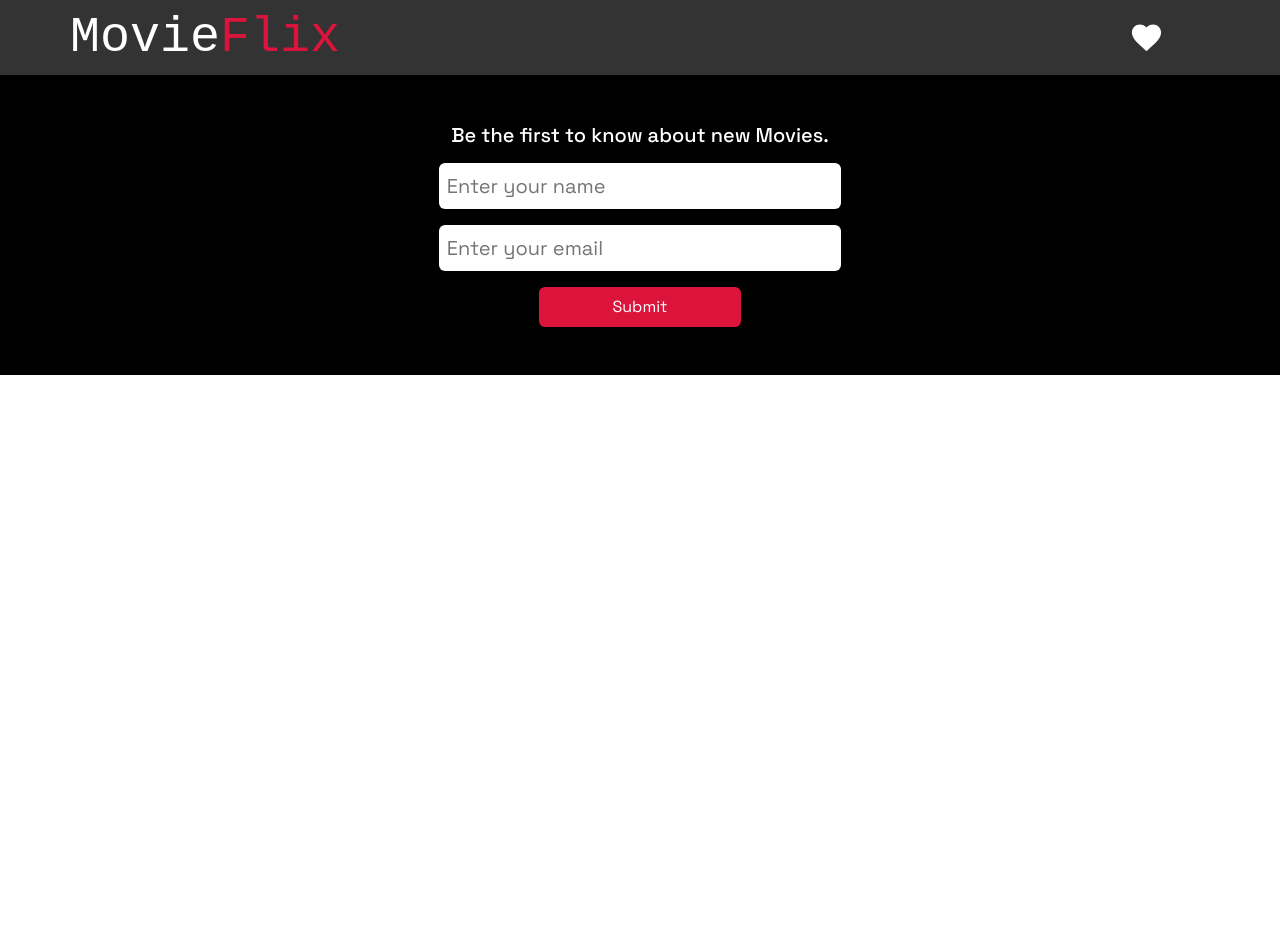
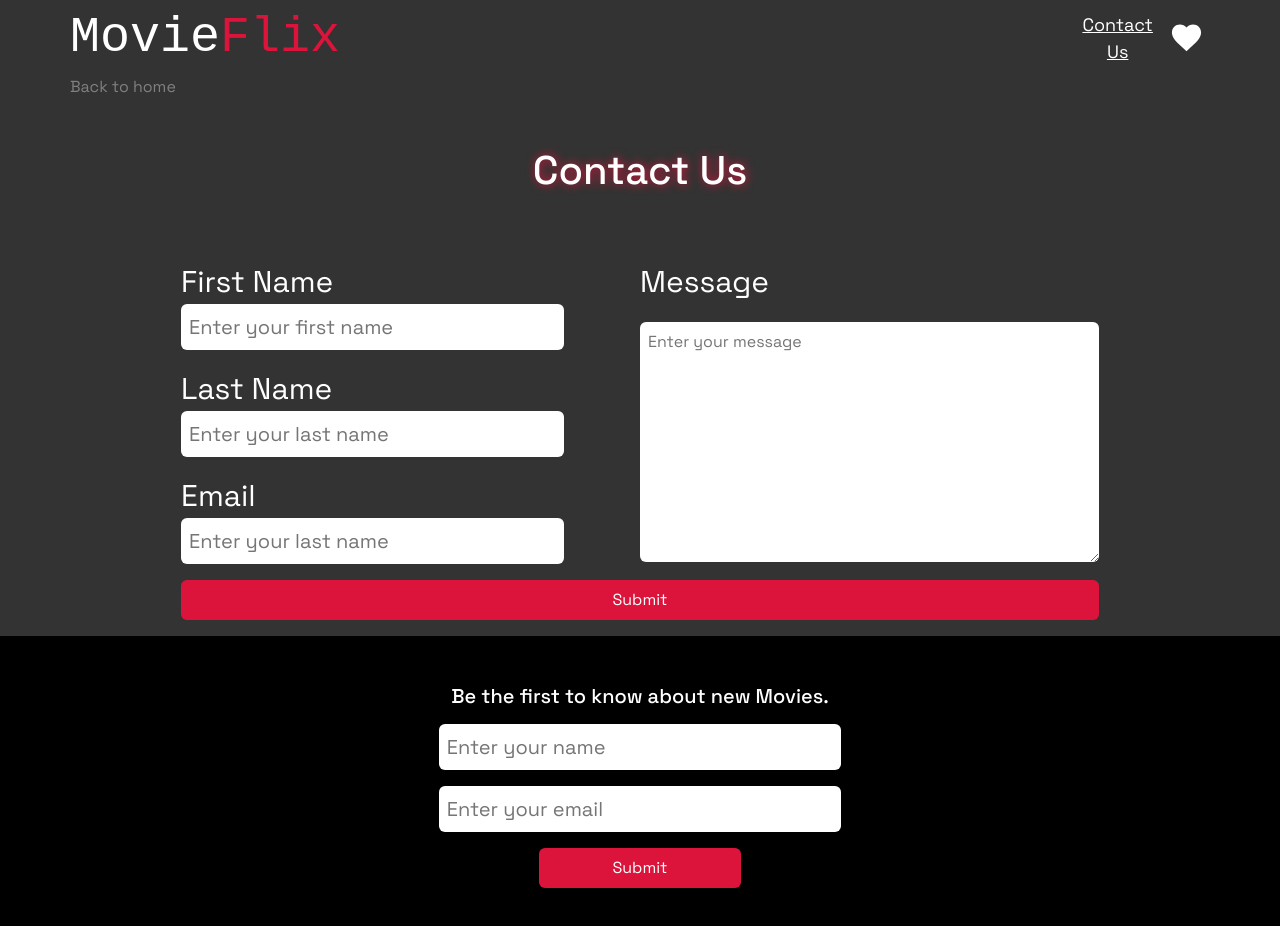
Before and after one commit to youssef-eissa/movieflix, a React (Create React App) app: page /contact in a window 1280 px wide. Shown: the top 926 px of the page. Before the commit the page ends 800 px from the top, so only its background shows below. Built offline with nearby package versions, Linux system fonts and the light colour scheme; no server answers; a web font is replaced by a local one.

Commit message:
add footer and contact page

```diff
--- a/src/App.tsx
+++ b/src/App.tsx
@@ -10,6 +10,7 @@ import FavouritesPage from './components/FavouritesPage';
 import TopRatedMovies from './components/TopRatedMovies';
 import UpcomingMovies from './components/UpcomingMovies';
 import Footer from './components/Footer';
+import Contact from './components/Contact';
 
 
 
@@ -35,6 +36,7 @@ function App() {
         />
         <Route path='/movie' element={<SingleMovie movie={TheMovie as singleMovie} />} />
         <Route path='/favourites' element={<FavouritesPage Favourites={Favourites as FavouritesArray} title='Favourites' />} />
+        <Route path='/contact' element={<Contact/>} />
       </Routes>
       <Footer/>
   </div>
--- /dev/null
+++ b/src/components/Contact.tsx
@@ -0,0 +1,95 @@
+import './contact.css'
+import * as yup from 'yup'
+import { useFormik } from 'formik'
+import { Link } from 'react-router-dom'
+function Contact() {
+    const schema = yup.object().shape({
+        firstname: yup.string().required('Please enter your first name'),
+        lastname: yup.string().required('Please enter your last name'),
+        email: yup.string().email().required('Please enter your email'),
+        message: yup.string().required('Please enter your message')
+    })
+    const {values,handleSubmit,handleBlur,handleChange,handleReset,errors,touched}=useFormik({
+        initialValues:{
+            firstname:'',
+            lastname:'',
+            email:'',
+            message:''
+        }, validationSchema: schema,
+        onSubmit: (values) => {
+            handleReset(values)
+        }
+    })
+return (
+    <div className='container contactPage'>
+        <div className='row'>
+            <div className='col-12 d-flex justify-content-center p-0 flex-wrap'>
+                <Link className='col-12 text-start' style={{textDecoration:'none',color:'gray'}} to='/'>Back to home</Link>
+                <h1 className='col-12 text-center title my-5'>Contact Us</h1>
+                <form onSubmit={handleSubmit} className='col-10 d-flex justify-content-between flex-wrap p-3'>
+                    <div className='col-5'>
+                        <div className='col-12 d-flex flex-column mb-3'>
+                        <label htmlFor='firstname' className='col-12'>First Name</label>
+                        <input
+                        className='col-12 rounded p-2'
+                        type='text'
+                        name='firstname'
+                        onChange={handleChange}
+                        onBlur={handleBlur}
+                        value={values.firstname}
+                        placeholder='Enter your first name'
+                        id='firstname'
+                    />
+                    {errors.firstname && touched.firstname ? <p style={{ color: 'red' }} className='col-6 text-start my-2'>{errors.firstname}</p> : null}
+                </div>
+                    <div className='col-12 d-flex flex-column mb-3'>
+                        <label htmlFor='lastname' className='col-12'>Last Name</label>
+                        <input
+                        type='text'
+                        name='lastname'
+                        onChange={handleChange}
+                        onBlur={handleBlur}
+                        value={values.lastname}
+                        placeholder='Enter your last name'
+                        id='lastname'
+                        className='col-12 rounded p-2'
+                        />
+                        {errors.lastname && touched.lastname ? <p style={{ color: 'red' }} className='col-6 text-start my-2'>{errors.lastname}</p> : null}
+                    </div>
+                    <div className='col-12 d-flex flex-column mb-3'>
+                        <label htmlFor='email' className='col-12'>Email</label>
+                        <input
+                        type='text'
+                        name='email'
+                        onChange={handleChange}
+                        onBlur={handleBlur}
+                        value={values.email}
+                        placeholder='Enter your last name'
+                        id='email'
+                        className='col-12 rounded p-2'
+                        />
+                        {errors.email && touched.email ? <p style={{ color: 'red' }} className='col-6 text-start my-2'>{errors.email}</p> : null}
+                </div>
+                    </div>
+                    <div className='col-6  d-flex flex-wrap '>
+                        <label htmlFor='message' className='col-12 d-flex align-self-start'>Message</label>
+                        <textarea
+                            name='message'
+                            onChange={handleChange}
+                            className='col-12 h-75 p-2 rounded'
+                            placeholder='Enter your message'
+                            id='message'
+                            onBlur={handleBlur}
+                            value={values.message}
+                        />
+                        {errors.message && touched.message ? <p style={{ color: 'red' }} className='col-12 text-start my-2'>{errors.message}</p> : null}
+                    </div>
+                    <input type='submit' className='col-12 p-2 rounded' value='Submit' />
+                </form>
+            </div>
+</div>
+    </div>
+)
+}
+
+export default Contact
--- a/src/components/NavBar.css
+++ b/src/components/NavBar.css
@@ -1,5 +1,3 @@
-
-
 .logo{
 font-family: 'Martian Mono', monospace !important;
     color: white;
@@ -8,3 +6,11 @@ font-family: 'Martian Mono', monospace !important;
 .logo span{
     color: crimson;
 }
+.ToContact{
+    color: white;
+    font-size: 18px;
+    transition: 0.3s;
+}
+.ToContact:hover{
+    color: crimson;
+}
--- a/src/components/NavBar.tsx
+++ b/src/components/NavBar.tsx
@@ -14,9 +14,10 @@ return (
         <div className='row'>
             <div className='col-12 d-flex justify-content-between p-0 '>
                 <div className='logo col-4'>Movie<span>Flix</span></div>
-                <div className='col-8 d-flex '>
-                    <div className='col-2 d-flex align-items-center justify-content-center ms-auto'>
-                        <Link reloadDocument to='/favourites'>
+                <div className='col-7 d-flex '>
+                    <div className='col-5 d-flex align-items-center justify-content-end ms-auto'>
+                        <Link className='col-4 text-center ToContact' to='/contact'>Contact Us</Link>
+                        <Link className='col-2 text-center' reloadDocument to='/favourites'>
                         <Badge badgeContent={favourites.length} color="primary">
                 <FavoriteIcon sx={{'&:hover':{color:'crimson'},color:'white',cursor:'pointer',transition:'0.3s'}} fontSize='large' color="action" />
                     </Badge></Link>
--- /dev/null
+++ b/src/components/contact.css
@@ -0,0 +1,13 @@
+label{
+    font-size: 30px;
+}
+.contactPage{
+    min-height: 500px;
+}
+textarea{
+    resize: none;
+    border: none;
+}
+textarea:focus{
+    outline: none;
+}
--- a/src/redux/MoviesAPI.ts
+++ b/src/redux/MoviesAPI.ts
@@ -1,19 +1,19 @@
 import { createApi, fetchBaseQuery } from '@reduxjs/toolkit/query/react'
 
 
-
+const key = 'e5a319653f57fe3b2a8b69afa1a4377f';
 const popularMoviesApi = createApi({
     reducerPath: 'popularMovies',
     baseQuery: fetchBaseQuery({ baseUrl: 'https://api.themoviedb.org/3' }),
     endpoints: (builder) => ({
         getPopularMovies: builder.query({
-            query: () => '/movie/popular?api_key=e5a319653f57fe3b2a8b69afa1a4377f'
+            query: () => `/movie/popular?api_key=${key}`
         }),
         getTopRatedMovies: builder.query({
-            query:()=>'/movie/top_rated?api_key=e5a319653f57fe3b2a8b69afa1a4377f'
+            query:()=>`/movie/top_rated?api_key=${key}`
         }),
         getUpcomingMovies: builder.query({
-            query:()=>'/movie/upcoming?api_key=e5a319653f57fe3b2a8b69afa1a4377f'
+            query:()=>`/movie/upcoming?api_key=${key}`
         })
     })
 })
```
